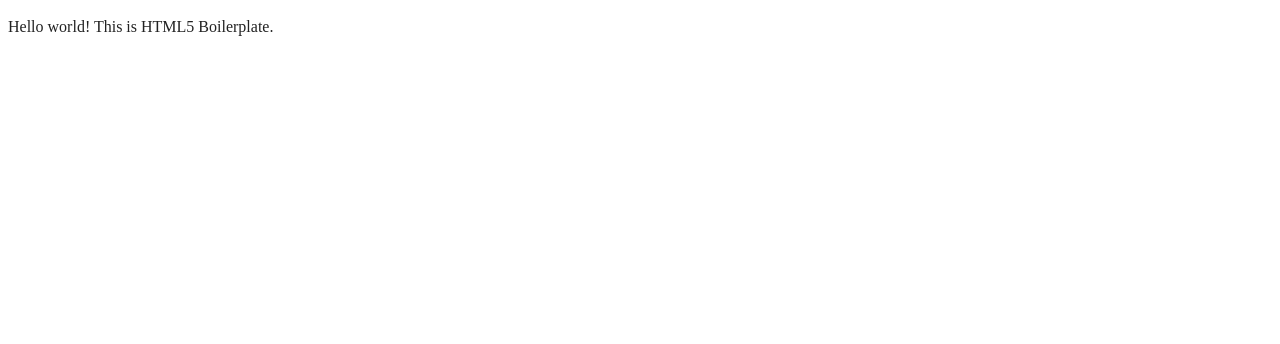
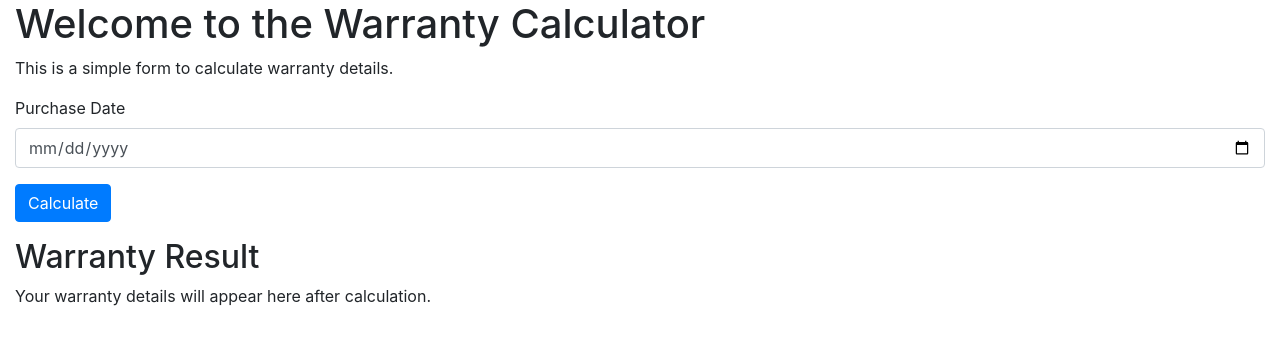
Before and after one commit to timLP79/warranty_calculator2, a website built with webpack: page index.html in a window 1280 px wide. Built offline with nearby package versions, Linux system fonts and the light colour scheme.

Commit message:
Closes #2. HTML Layout of page and form.

```diff
--- a/index.html
+++ b/index.html
@@ -1,18 +1,11 @@
 <!doctype html>
 <html class="no-js" lang="">
-
   <head>
     <meta charset="utf-8">
-  <meta name="viewport" content="width=device-width, initial-scale=1">
-  <title></title>
+    <meta name="viewport" content="width=device-width, initial-scale=1 shrink-to-fit=no">
+    <title>Warranty Calculator | Project</title>
+    <link rel="stylesheet" href="https://cdn.jsdelivr.net/npm/bootstrap@4.0.0/dist/css/bootstrap.min.css" integrity="sha384-Gn5384xqQ1aoWXA+058RXPxPg6fy4IWvTNh0E263XmFcJlSAwiGgFAW/dAiS6JXm" crossorigin="anonymous">
     <link rel="stylesheet" href="css/style.css">
-  <meta name="description" content="">
-
-  <meta property="og:title" content="">
-  <meta property="og:type" content="">
-  <meta property="og:url" content="">
-  <meta property="og:image" content="">
-  <meta property="og:image:alt" content="">
 
     <link rel="icon" href="/favicon.ico" sizes="any">
     <link rel="icon" href="/icon.svg" type="image/svg+xml">
@@ -25,7 +18,25 @@
   <body>
 
     <!-- Add your site or application content here -->
-  <p>Hello world! This is HTML5 Boilerplate.</p>
+    <div class="container-fluid">
+      <h1>Welcome to the Warranty Calculator</h1>
+      <p>This is a simple form to calculate warranty details.</p>
+      <form>
+        <div class="form-group">
+          <label for="purchaseDate">Purchase Date</label>
+          <input type="date" class="form-control" id="purchaseDate" placeholder="Select Purchase Date">
+        </div>
+        <button type="submit" class="btn btn-primary">Calculate</button>
+
+        <div id="result" class="mt-3">
+          <h2>Warranty Result</h2>
+          <p id="warrantyDetails">Your warranty details will appear here after calculation.</p>
+      </form>
+    </div>
+
+    <script src="https://code.jquery.com/jquery-3.2.1.slim.min.js" integrity="sha384-KJ3o2DKtIkvYIK3UENzmM7KCkRr/rE9/Qpg6aAZGJwFDMVNA/GpGFF93hXpG5KkN" crossorigin="anonymous"></script>
+    <script src="https://cdn.jsdelivr.net/npm/popper.js@1.12.9/dist/umd/popper.min.js" integrity="sha384-ApNbgh9B+Y1QKtv3Rn7W3mgPxhU9K/ScQsAP7hUibX39j7fakFPskvXusvfa0b4Q" crossorigin="anonymous"></script>
+    <script src="https://cdn.jsdelivr.net/npm/bootstrap@4.0.0/dist/js/bootstrap.min.js" integrity="sha384-JZR6Spejh4U02d8jOt6vLEHfe/JQGiRRSQQxSfFWpi1MquVdAyjUar5+76PVCmYl" crossorigin="anonymous"></script>
     <script src="js/app.js"></script>
 
   </body>
```
Lines whose indentation alone changed are shown as unchanged.
